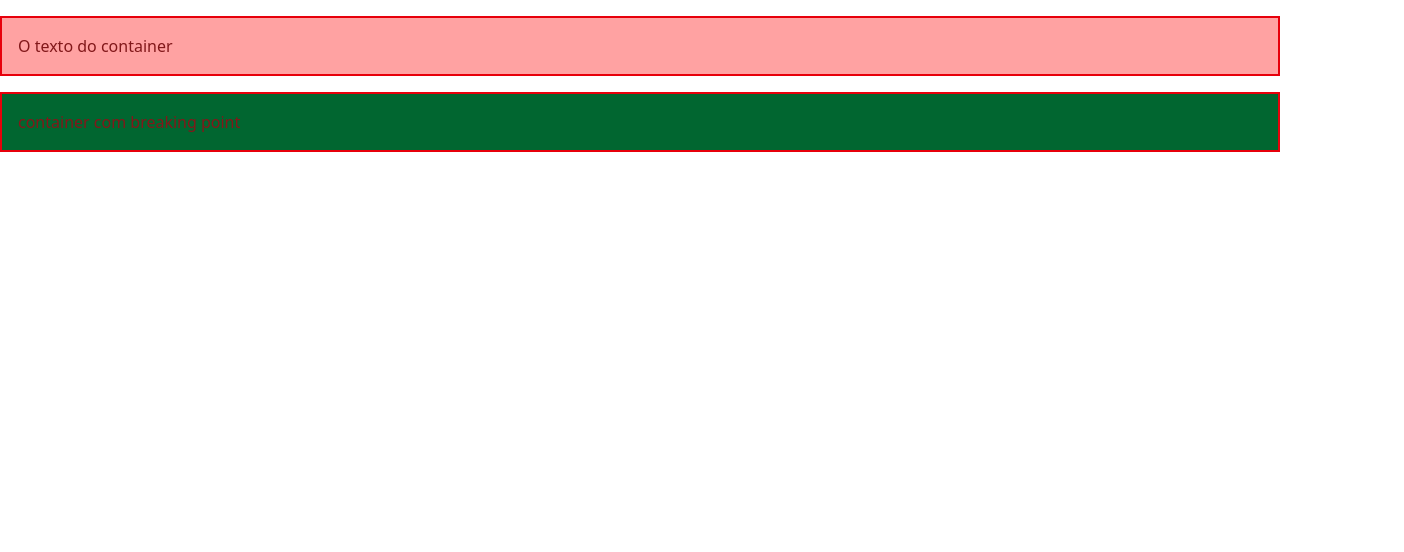
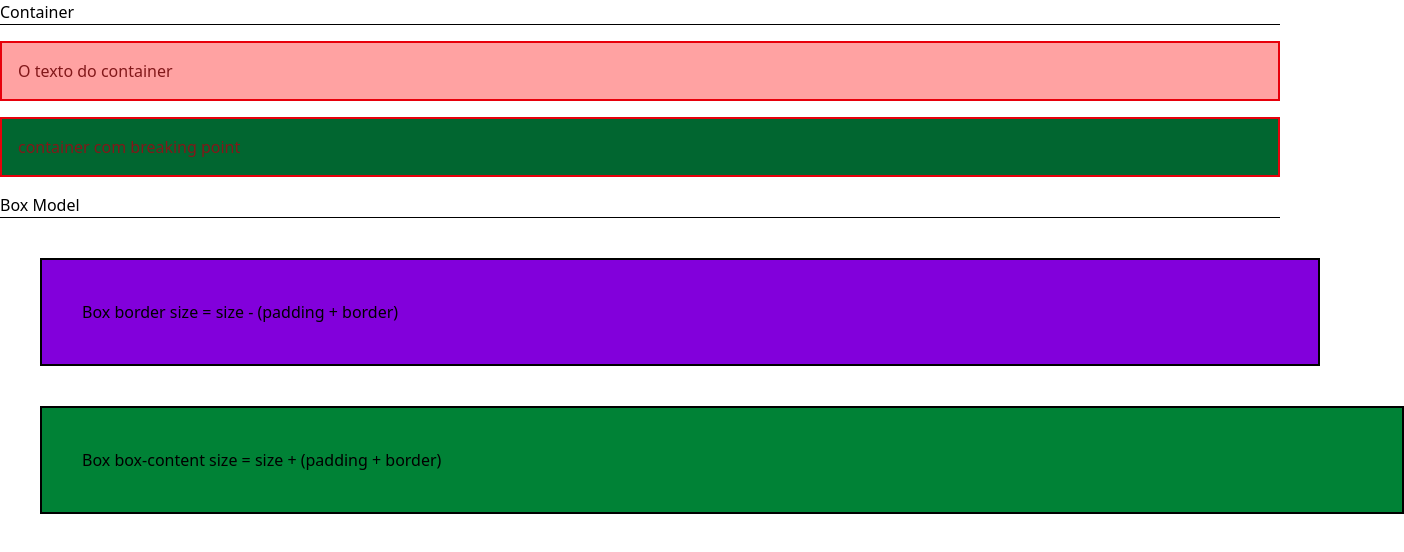
Before and after one commit to DiegoRenan/tailwind-css-templates, a React (Vite) app in the folder layout/: page / in a window 1280 px wide. Shown: the top 552 px of the page, 1404 px wide, since content can reach past the window. Built offline with nearby package versions, Linux system fonts and the light colour scheme.

Commit message:
box-border vs box-content

```diff
--- a/layout/src/App.jsx
+++ b/layout/src/App.jsx
@@ -8,6 +8,7 @@ function App() {
 
   return (
     <>
+      <h1>Container</h1><hr />
       <div className="container bg-red-300 mx-auto p-4 my-4 text-red-900 border-red-600 border-2">
           <p>O texto do container</p>
       </div>
@@ -15,6 +16,15 @@ function App() {
       <div className="container bg-red-300 md:bg-green-800 mx-auto p-4 my-4 text-red-900 border-red-600 border-2">
           <p>container com breaking point</p>
       </div>
+
+      <h2>Box Model</h2><hr />
+      <div className="container box-border bg-purple-700 m-10 p-10 border-2">
+        Box border size = size - (padding + border)
+      </div>
+
+      <div className="container box-content bg-green-700 m-10 p-10 border-2">
+        Box box-content size = size + (padding + border)
+      </div>
     </>
   )
 }
```
